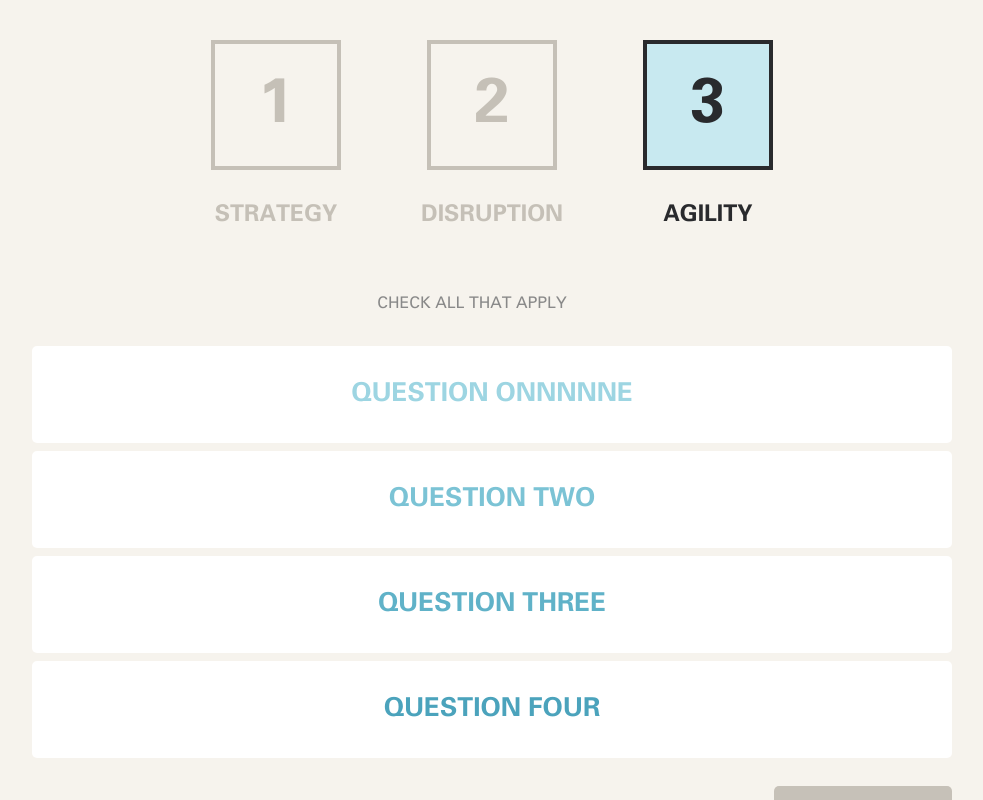
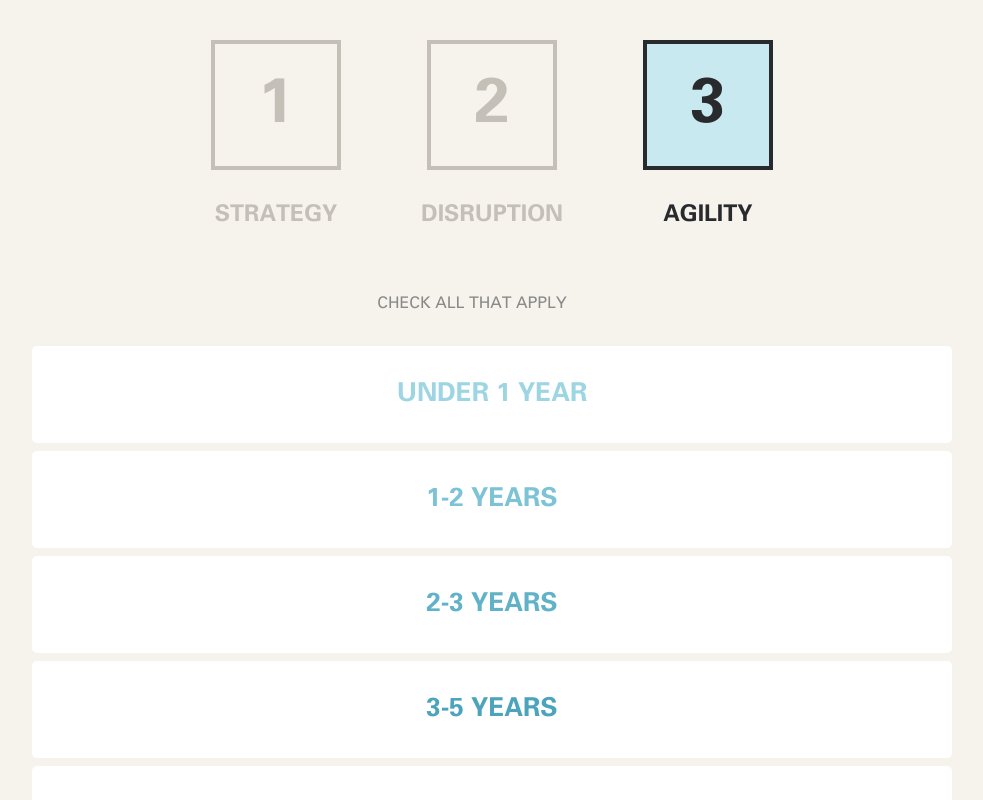
Before and after one commit to seriflafont/covid-iq-public, a React (Create React App) app: page /03 in a window 1280 px wide. Shown: the top 800 px of the page, without its empty margins (168-1151 px from the left). Built offline with nearby package versions, Linux system fonts and the light colour scheme.

Commit message:
adding all questions/results

```diff
--- a/src/components/QuizResult/QuizResult.js
+++ b/src/components/QuizResult/QuizResult.js
@@ -15,6 +15,7 @@ class QuizResult extends Component{
         var styles;
         var barstyle;
         var barlabelstyle;
+        var isselected=false;
         if (this.props.selectedIndexes.indexOf(this.state.index) !== -1) { //is selected
             styles = {
                 color:this.props.dataVo.color,
@@ -27,6 +28,7 @@ class QuizResult extends Component{
                 left:this.props.dataVo.percent,
                 color:'#000'
             }
+            isselected=true;
         } else { //is not selected
             barstyle={
                 width:this.props.dataVo.percent
@@ -37,7 +39,7 @@ class QuizResult extends Component{
 
         return(
             <li className="result">
-                <div className="bar" style={barstyle}></div><div style={barlabelstyle} className="bar-label">{this.props.dataVo.percent}</div> <div style={styles} className="result-label">{this.props.dataVo.copy}</div>
+                <div className={isselected ? "bar add-shadow" : "bar"} style={barstyle}></div><div style={barlabelstyle} className="bar-label">{this.props.dataVo.percent}</div> <div style={styles} className="result-label">{this.props.dataVo.copy}</div>
             </li>
         );
     }
--- a/src/styles/_quiz.scss
+++ b/src/styles/_quiz.scss
@@ -94,6 +94,9 @@
                         top: 0;
                         left: 0;
                         border-radius: 5px;
+                        &.add-shadow{
+                            box-shadow: 3px 3px 10px rgba(0, 0, 0, 0.5);
+                        }
                     }
                     .bar-label{
                         position:absolute;
@@ -108,6 +111,7 @@
                         display:inline-block;
                         color: #e0ddd8;
                         font-size:rem(16);
+                        width:50%;
                     }
                 }
             }
--- a/src/styles/base/_base.scss
+++ b/src/styles/base/_base.scss
@@ -116,6 +116,9 @@ input[type=submit], button, a.button, .file-browser-button{
     text-decoration: none;
     &[disabled]{
         background:#c6c1b8;
+        &:hover{
+            background:#c6c1b8;
+        }
     }
     &[type=reset], &.secondary{
         background:$grey;
--- a/src/styles/index.css
+++ b/src/styles/index.css
@@ -714,6 +714,8 @@ input[type=submit], button, a.button, .file-browser-button {
   text-decoration: none; }
   input[type=submit][disabled], button[disabled], a.button[disabled], .file-browser-button[disabled] {
     background: #c6c1b8; }
+    input[type=submit][disabled]:hover, button[disabled]:hover, a.button[disabled]:hover, .file-browser-button[disabled]:hover {
+      background: #c6c1b8; }
   input[type=submit][type=reset], input[type=submit].secondary, button[type=reset], button.secondary, a.button[type=reset], a.button.secondary, .file-browser-button[type=reset], .file-browser-button.secondary {
     background: #777; }
     input[type=submit][type=reset]:hover, input[type=submit].secondary:hover, button[type=reset]:hover, button.secondary:hover, a.button[type=reset]:hover, a.button.secondary:hover, .file-browser-button[type=reset]:hover, .file-browser-button.secondary:hover {
@@ -1025,6 +1027,8 @@ footer {
             top: 0;
             left: 0;
             border-radius: 5px; }
+            .quiz-wrapper .question-wrapper .answer-content-wrapper ul.answers-wrapper li .bar.add-shadow {
+              box-shadow: 3px 3px 10px rgba(0, 0, 0, 0.5); }
           .quiz-wrapper .question-wrapper .answer-content-wrapper ul.answers-wrapper li .bar-label {
             position: absolute;
             top: 0;
@@ -1036,7 +1040,8 @@ footer {
           .quiz-wrapper .question-wrapper .answer-content-wrapper ul.answers-wrapper li .result-label {
             display: inline-block;
             color: #e0ddd8;
-            font-size: 1rem; }
+            font-size: 1rem;
+            width: 50%; }
       .quiz-wrapper .question-wrapper .answer-content-wrapper button.continue {
         float: right; }
   .quiz-wrapper ul.numbers-wrapper {
--- a/src/views/Questions/Question01.js
+++ b/src/views/Questions/Question01.js
@@ -11,24 +11,39 @@ class Question01 extends QuizQuestion{
             canproceed:false,
             answers:[
                 {
-                    copy:'Question one',
+                    copy:'Transforming an existing line of business',
                     color:'#9dd5e2',
                     percent:'17%'
                 },
                 {
-                    copy:'Question two',
+                    copy:'Building a new digital business',
                     color:'#7bc3d5',
                     percent:'23%'
                 },
                 {
-                    copy:'Question three',
+                    copy:'Launching a new line of business enabled by digital',
                     color:'#60b2c8',
                     percent:'20%'
                 },
                 {
-                    copy:'Question four',
+                    copy:'Transforming multiple existing lines of business simultaneously',
                     color:'#4ba3bc',
                     percent:'36%'
+                },
+                {
+                    copy:'Launching multiple new lines of business enabled by digital',
+                    color:'#3b95b1',
+                    percent:'34%'
+                },
+                {
+                    copy:'Already a fully digital enterprise with digital at the core',
+                    color:'#2e88a7',
+                    percent:'6%'
+                },
+                {
+                    copy:'Don\'t know / Not applicable',
+                    color:'#a4a7a9',
+                    percent:'1%'
                 }
             ],
             questionpanelnumber:1,
--- a/src/views/Questions/Question02.js
+++ b/src/views/Questions/Question02.js
@@ -11,24 +11,34 @@ class Question02 extends QuizQuestion{
             canproceed:false,
             answers:[
                 {
-                    copy:'Question ONNNNNE',
+                    copy:'Very Likely',
                     color:'#9dd5e2',
-                    percent:'17%'
+                    percent:'25%'
                 },
                 {
-                    copy:'Question two',
+                    copy:'Likely',
                     color:'#7bc3d5',
-                    percent:'23%'
+                    percent:'35%'
                 },
                 {
-                    copy:'Question three',
+                    copy:'Somewhat Likely',
                     color:'#60b2c8',
-                    percent:'20%'
+                    percent:'26%'
                 },
                 {
-                    copy:'Question four',
+                    copy:'Unlikely',
                     color:'#4ba3bc',
-                    percent:'36%'
+                    percent:'7%'
+                },
+                {
+                    copy:'Very Unlikely',
+                    color:'#3b95b1',
+                    percent:'5%'
+                },
+                {
+                    copy:'Don\'t know',
+                    color:'#2e88a7',
+                    percent:'3%'
                 }
             ],
             questionpanelnumber:2,
--- a/src/views/Questions/Question03.js
+++ b/src/views/Questions/Question03.js
@@ -10,24 +10,34 @@ class Question03 extends QuizQuestion{
             canproceed:false,
             answers:[
                 {
-                    copy:'Question ONNNNNE',
+                    copy:'Under 1 Year',
                     color:'#9dd5e2',
-                    percent:'17%'
+                    percent:'16%'
                 },
                 {
-                    copy:'Question two',
+                    copy:'1-2 Years',
                     color:'#7bc3d5',
-                    percent:'23%'
+                    percent:'39%'
                 },
                 {
-                    copy:'Question three',
+                    copy:'2-3 Years',
                     color:'#60b2c8',
-                    percent:'20%'
+                    percent:'33%'
                 },
                 {
-                    copy:'Question four',
+                    copy:'3-5 Years',
                     color:'#4ba3bc',
-                    percent:'36%'
+                    percent:'9%'
+                },
+                {
+                    copy:'More than 5 Years',
+                    color:'#3b95b1',
+                    percent:'1%'
+                },
+                {
+                    copy:'Don\'t know',
+                    color:'#2e88a7',
+                    percent:'1%'
                 }
             ],
             questionpanelnumber:3,
```
